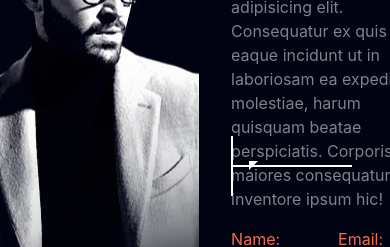
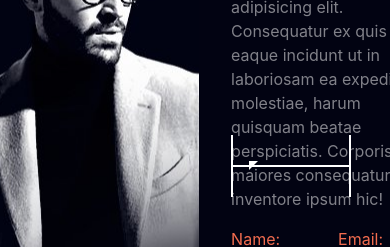
Before and after one commit to Luisfp0/my-new-website, a React (Create React App) app: page / in a window 390 px wide. Shown: the part 1020-1267 px from the top of the page. Built offline with nearby package versions, Linux system fonts and the light colour scheme.

Commit message:
feat: animation on hi there when in view

```diff
--- a/src/App.tsx
+++ b/src/App.tsx
@@ -22,6 +22,17 @@ function App() {
   const aboutMeSectionRef = useRef<HTMLDivElement>(null);
   const mySkillsSectionRef = useRef<HTMLDivElement>(null);
   const contactSectionRef = useRef<HTMLDivElement>(null);
+
+  const hiThereAnimRef = useRef<HTMLDivElement>(null);
+  const [isHiThereAnimInView, setIsHiThereAnimInView] = useState(false);
+
+  useEffect(() => {
+    if (hiThereAnimRef.current) {
+      inView(hiThereAnimRef.current, () => {
+        setIsHiThereAnimInView(true);
+      });
+    }
+  }, [hiThereAnimRef]);
 
   useEffect(() => {
     if (homeNavBreakRef.current) {
@@ -86,7 +97,11 @@ function App() {
           "flex flex-col lg:pt-[130px] lg:pb-[24px] md:pb-[23px] md:pt-[95px] sm:pb-[22px] sm:pt-[72px] bg-custom-gray"
         }
       >
-        <AboutMe aboutMeNavBreakRef={aboutMeNavBreakRef} />
+        <AboutMe
+          hiThereAnimRef={hiThereAnimRef}
+          isHiThereAnimInView={isHiThereAnimInView}
+          aboutMeNavBreakRef={aboutMeNavBreakRef}
+        />
       </section>
       <section className={"flex py-[130px] bg-custom-gray "}>
         <HireMe />
--- a/src/components/AboutMe.tsx
+++ b/src/components/AboutMe.tsx
@@ -3,13 +3,41 @@ import example from "../assets/img/examplePerfilImage.jpg";
 
 interface AboutMeProps {
   aboutMeNavBreakRef: React.RefObject<HTMLDivElement>;
+  hiThereAnimRef: React.RefObject<HTMLDivElement>;
+  isHiThereAnimInView: boolean;
 }
 
 const AboutMe = (props: AboutMeProps) => {
+  console.log(props.isHiThereAnimInView);
   const backgroundStyle = {
     backgroundImage: `url(${example})`,
     backgroundSize: "auto",
     backgroundPosition: "center",
+  };
+
+  const topTransition = {
+    width: props.isHiThereAnimInView ? "120px" : "0px",
+    transition: "all 400ms ease-in",
+  };
+
+  const rightTransition = {
+    height: props.isHiThereAnimInView ? "62px" : "0px",
+    transition: `all 400ms ease-in ${props.isHiThereAnimInView && "400ms"}`,
+  };
+
+  const leftTransition = {
+    height: props.isHiThereAnimInView ? "62px" : "0px",
+    transition: "all 400ms ease-in",
+  };
+  const bottomTransition = {
+    width: props.isHiThereAnimInView ? "120px" : "0px",
+    transition: `all 400ms ease-in ${props.isHiThereAnimInView && "400ms"}`,
+  };
+
+  const slideDownBorder = {
+    borderBottomWidth: props.isHiThereAnimInView ? "9px" : "0px",
+    borderLeftWidth: props.isHiThereAnimInView ? "9px" : "0px",
+    transition: `all 400ms ease-in ${props.isHiThereAnimInView && "400ms"}`,
   };
 
   return (
@@ -22,14 +50,32 @@ const AboutMe = (props: AboutMeProps) => {
       <div className="flex h-[547px]">
         <div className="w-[38%] h-[90%]" style={backgroundStyle}></div>
         <div className="w-3/6 flex flex-col justify-center px-8 relative">
-          <div className="absolute bg-white animate-borderTopAnim lg:top-[70px] md:top-[68px] sm:top-[44px]"></div>
-          <div className="absolute lg:left-[152px] lg:top-[71px] md:top-[68px] md:left-[152px] sm:left-[152px] sm:top-[44px] bg-white animate-borderRightAnim"></div>
-          <div className="absolute lg:top-[71px] md:top-[68px] bg-white sm:left-[30px] sm:top-[44px] animate-borderLeftAnim"></div>
-          <div className="absolute lg:top-[129px] md:top-[127px] sm:top-[102px] bg-white animate-borderBottonAnim"></div>
-          <h4 className="w-[120px] text-center mb-4 sm:text-[21px] text-[24px] text-white border-solid border-white py-3 px-4 relative">
+          <div
+            style={topTransition}
+            className="h-[2px] absolute bg-white lg:top-[70px]"
+          ></div>
+          <div
+            style={rightTransition}
+            className={`absolute bg-white left-[150px] lg:top-[70px] md:top-[68px] w-[2px] sm:top-[44px]`}
+          ></div>
+          <div
+            style={leftTransition}
+            className="absolute lg:top-[71px] w-[2px] md:top-[68px] bg-white sm:left-[30px] sm:top-[44px]"
+          ></div>
+          <div
+            style={bottomTransition}
+            className={`absolute bg-white lg:top-[130px] h-[2px]`}
+          ></div>
+          <h4
+            ref={props.hiThereAnimRef}
+            className="w-[120px] text-center mb-4 sm:text-[21px] text-[24px] text-white border-solid border-white py-3 px-4 relative"
+          >
             Hi there
           </h4>
-          <div className="absolute lg:top-[130px] left-[50px] md:top-[127px] sm:top-[103px] w-0 h-0 border-solid border-white border-l-transparent transform rotate-180 animate-slideDownBorder"></div>
+          <div
+            style={slideDownBorder}
+            className="absolute lg:top-[133px] left-[50px] md:top-[127px] sm:top-[103px] w-0 h-0 border-solid border-white border-l-transparent transform rotate-180"
+          ></div>
           <p
             ref={props.aboutMeNavBreakRef}
             className="text-white opacity-50 mb-4 sm:text-[14.4px] sm:mb-[27px] mt-[15px]"
--- a/tailwind.config.js
+++ b/tailwind.config.js
@@ -2,6 +2,10 @@ module.exports = {
   content: ["./src/**/*.{html,js,jsx,ts,tsx}"],
   theme: {
     extend: {
+      transitionProperty: {
+        height: "height",
+        width: "width",
+      },
       transitionDuration: {
         2000: "2000ms",
       },
```
Also changed, not shown: 1 other file (tests, documents, lock files or other folders).
